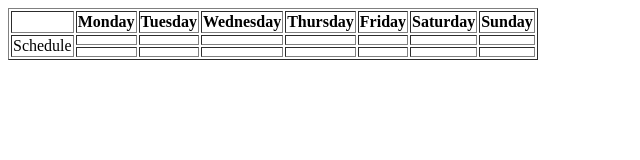
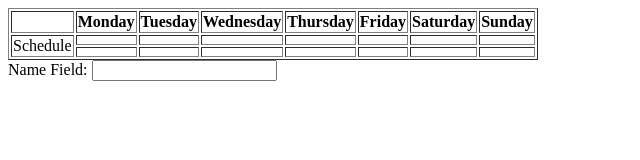
Before and after one commit to louiseangiee/louiseangiee.github.io, a plain HTML site: page index.html in a window 1280 px wide. Shown: the whole page, without its empty margins (0-640 px from the left). Drawn offline with Linux system fonts and the light colour scheme.

Commit message:
Added name field and relationship status

```diff
--- a/index.html
+++ b/index.html
@@ -27,3 +27,6 @@
     <td></td>
   </tr>
 </table>
+<form action="">
+  Name Field: <input type="text" name="name_field">
+</form>
```
